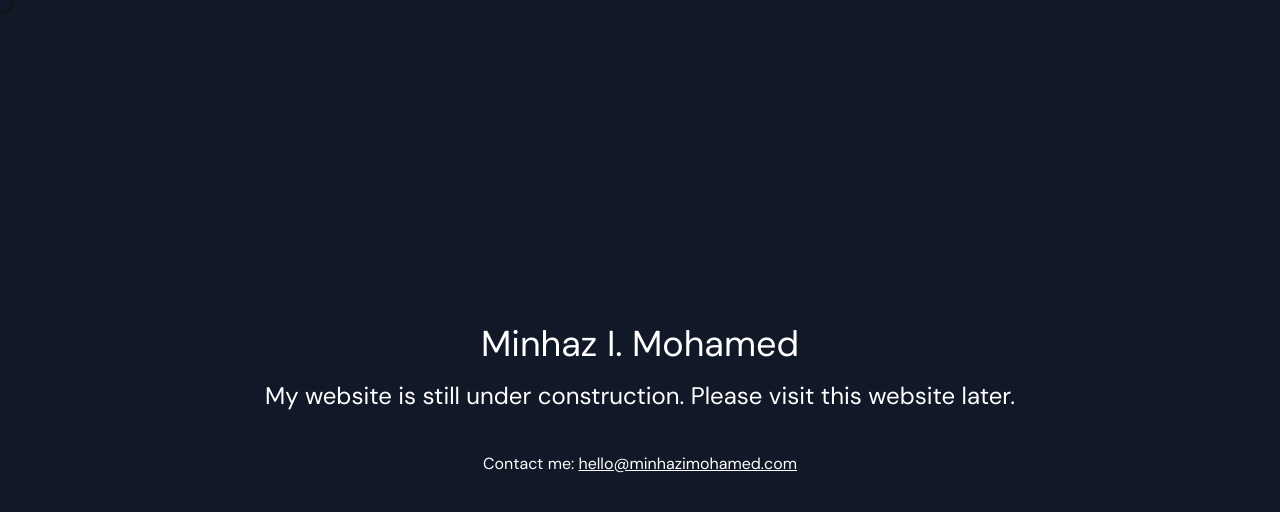
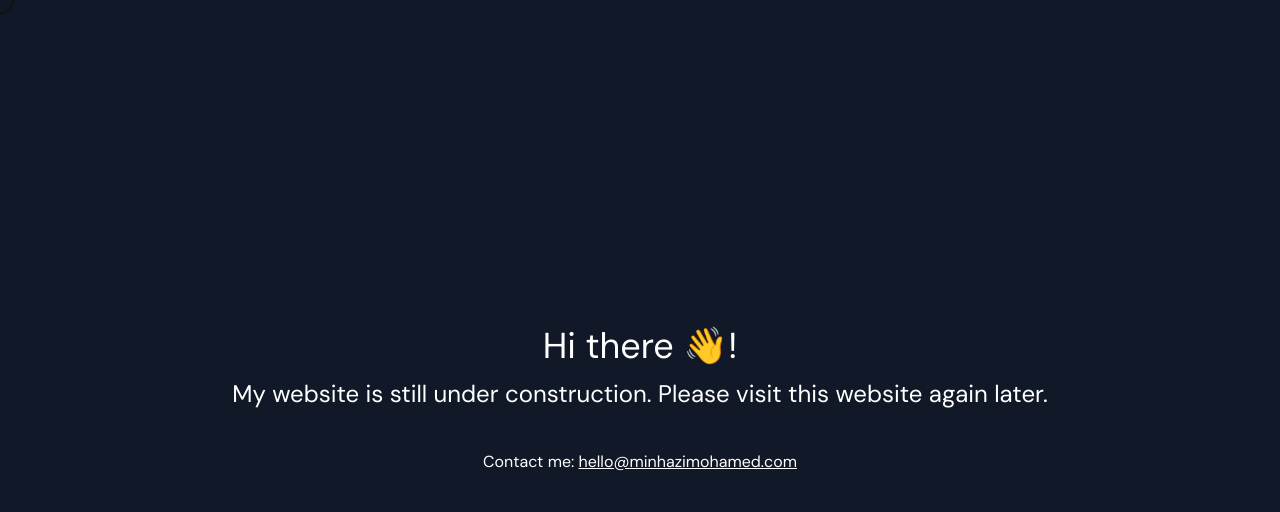
Before and after one commit to MinhazI/minhaz-portfolio-website, a Next.js app: page / in a window 1280 px wide. Shown: the top 512 px of the page. Built offline with nearby package versions, Linux system fonts and the light colour scheme.

Commit message:
Updated the texts

```diff
--- a/app/components/Header.tsx
+++ b/app/components/Header.tsx
@@ -3,12 +3,16 @@ import React from "react";
 function Header() {
   return (
     <div className="grid grid-cols-1 min-h-[100vh] text-center align-middle bg-gray-900">
-      <div className="flex flex-col justify-center text-white">
-        <p className="text-4xl">Minhaz I. Mohamed</p>
-        <p className="text-2xl pt-4">
+      <div className="flex flex-col justify-center text-white text-center">
+        <p className="text-4xl text-center">Hi there 👋!</p>
+        <p className="text-2xl pt-3">
+          My website is still under construction. Please visit this website
+          again later.
+        </p>
+        {/* <p className="text-2xl pt-4">
           My website is still under construction. Please visit this website
           later.
-        </p>
+        </p> */}
         <div className="pt-10">
           <p>
             Contact me:{" "}
```
